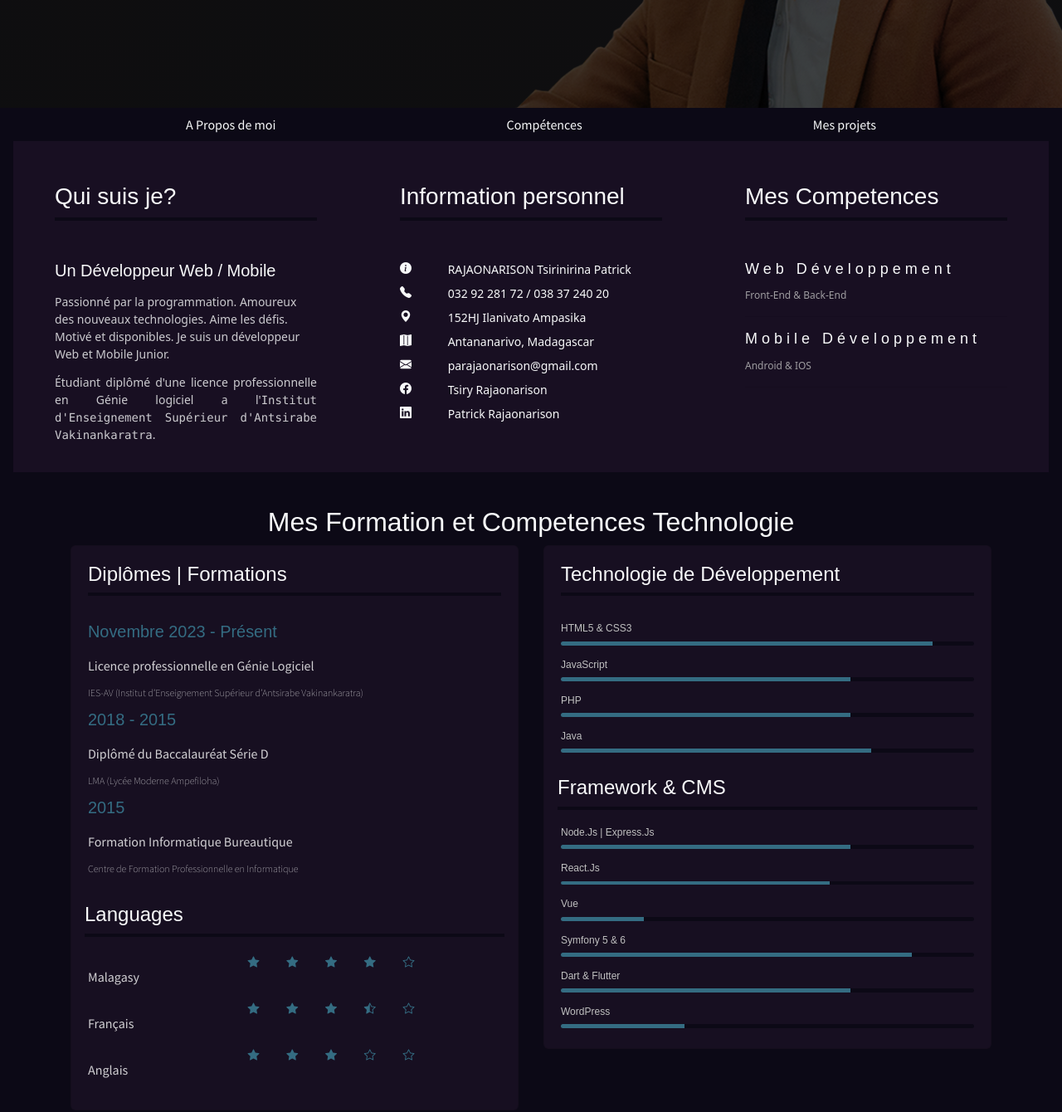
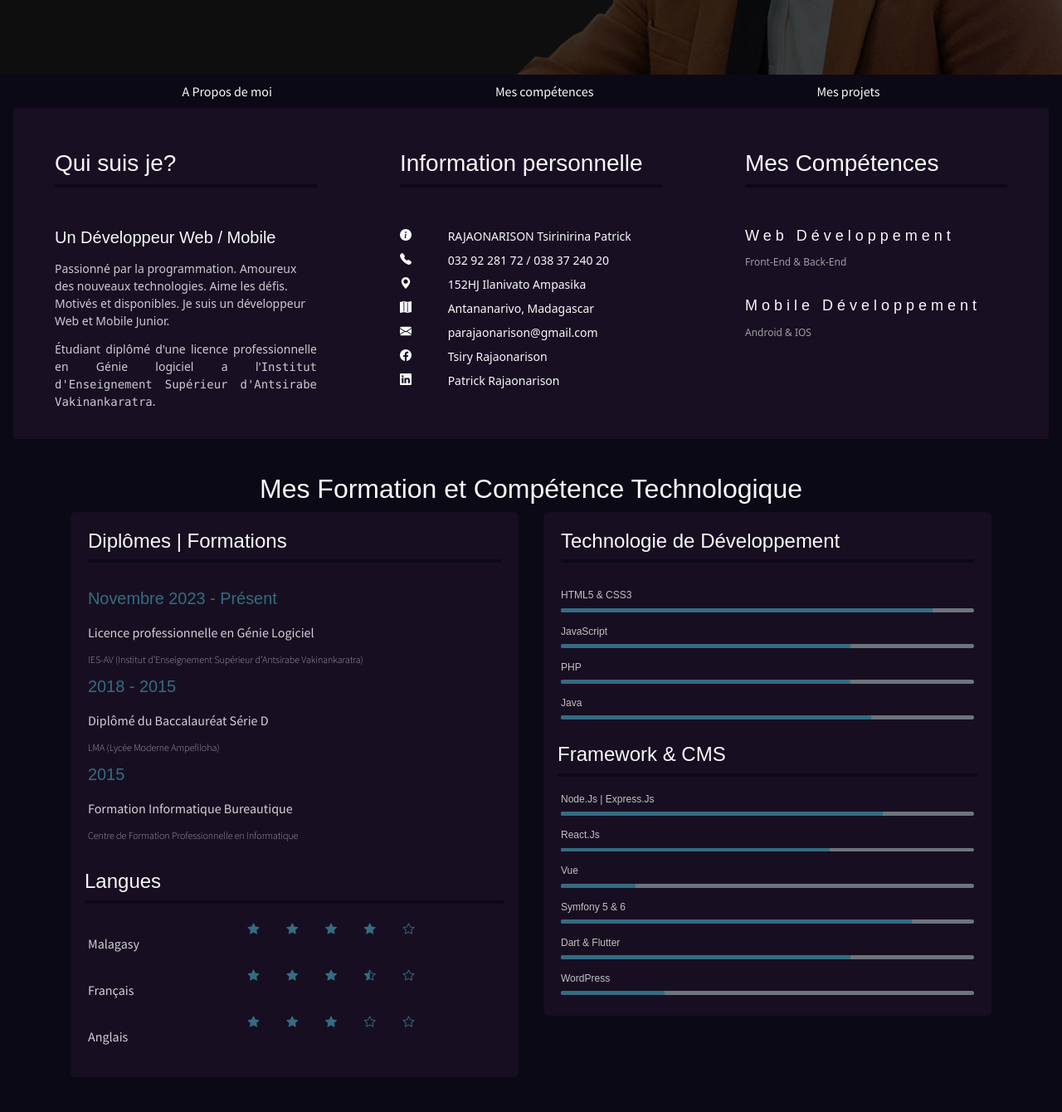
Before and after one commit to Tsirinirina/mon_portfolio, a plain HTML site: page index.html in a window 1280 px wide. Shown: the part 470-1810 px from the top of the page at 83% size. Drawn offline with nearby package versions, Linux system fonts and the light colour scheme; a web font is replaced by a local one.

Commit message:
Finie pour 8aout

```diff
--- a/index.html
+++ b/index.html
@@ -9,9 +9,7 @@
 </head>
 
 <body>
-  <div class="badge-banner">
-    <span class="badge-text">En développement</span>
-  </div>
+
   <header class="header">
     <div class="container">
       <div class="header-content">
@@ -32,7 +30,7 @@
         </ul>
         <ul class="navbar-nav  ">
           <li class="nav-item">
-            <a href="#competences" class="nav-link ">Compétences</a>
+            <a href="#competences" class="nav-link ">Mes compétences</a>
           </li>
         </ul>
         <ul class="navbar-nav">
@@ -49,11 +47,11 @@
         <h3 class="font-weight-light">Qui suis je?</h3>
         <span class="line mb-5"></span>
         <h5 class="mb-3">Un Développeur Web <span class="fw-bold">/</span> Mobile </h5>
-        <p class="mt-20 text-light  text-serif">Passionné par la programmation. Amoureux des nouveaux technologies. Aime les défis. Motivé et disponibles. Je suis un développeur Web et Mobile Junior.</p>
+        <p class="mt-20 text-light  text-serif">Passionné par la programmation. Amoureux des nouveaux technologies. Aime les défis. Motivés et disponibles. Je suis un développeur Web et Mobile Junior.</p>
         <p class="text-light text-serif text-justify">Étudiant diplômé d'une licence professionnelle en Génie logiciel a l'<a href="https://iesav.mg/" class="text-monospace  ">Institut d'Enseignement Supérieur d'Antsirabe Vakinankaratra</a>.</p>
       </div>
       <div class="col-lg-4 about-card">
-        <h3 class="font-weight-light">Information personnel</h3>
+        <h3 class="font-weight-light">Information personnelle</h3>
         <span class="line mb-5"></span>
         <ul class=" info list-unstyled">
           <li class="row"><span class="col-lg-2 text-light"><i class="bi bi-info-circle-fill"></i></span>
@@ -81,7 +79,7 @@
 
       </div>
       <div class="col-lg-4 about-card">
-        <h3 class="font-weight-light">Mes Competences</h3>
+        <h3 class="font-weight-light">Mes Compétences</h3>
         <span class="line mb-5"></span>
         <h6 class="toptitle">Web Développement</h6>
         <p class="subtitle text-serif">Front-End & Back-End</p>
@@ -94,7 +92,7 @@
   </div>
   <section class="section  bg-dark" id="competences">
     <div class="container">
-      <h2 class=" px-1 text-center"><span class="text-purple"></span>Mes Formation et Competences Technologie</h2>
+      <h2 class=" px-1 text-center"><span class="text-purple"></span>Mes Formation et Compétence Technologique</h2>
       <div class="row ">
         <div class="col-12 col-lg-6">
           <div class="card bg-purple rounded-2">
@@ -117,7 +115,7 @@
 
             </div>
             <div class="px-3">
-              <h4 class="mt-0">Languages</h4>
+              <h4 class="mt-0">Langues</h4>
               <span class="line"></span>
             </div>
             <div class="card-body ">
@@ -166,19 +164,19 @@
             </div>
             <div class="card-body pb-2">
               <h6 class="subtitle ">HTML5 &amp; CSS3</h6>
-              <div class="progress mb-3 bg-dark">
+              <div class="progress mb-3 bg-secondary">
                 <div class="progress-bar bg-danger " role="progressbar" style="width: 90%" aria-valuenow="25" aria-valuemin="0" aria-valuemax="100"></div>
               </div>
               <h6 class="subtitle ">JavaScript</h6>
-              <div class="progress mb-3 bg-dark">
+              <div class="progress mb-3 bg-secondary">
                 <div class="progress-bar bg-danger" role="progressbar" style="width: 70%" aria-valuenow="25" aria-valuemin="0" aria-valuemax="100"></div>
               </div>
               <h6 class="subtitle ">PHP</h6>
-              <div class="progress mb-3 bg-dark">
+              <div class="progress mb-3 bg-secondary">
                 <div class="progress-bar bg-danger" role="progressbar" style="width: 70%" aria-valuenow="50" aria-valuemin="0" aria-valuemax="100"></div>
               </div>
               <h6 class="subtitle  ">Java</h6>
-              <div class="progress mb-3 bg-dark">
+              <div class="progress mb-3 bg-secondary">
                 <div class="progress-bar bg-danger" role="progressbar" style="width: 75%" aria-valuenow="75" aria-valuemin="0" aria-valuemax="100"></div>
               </div>
 
@@ -189,28 +187,28 @@
             </div>
             <div class="card-body pb-2">
               <h6 class="subtitle ">Node.Js | Express.Js</h6>
-              <div class="progress mb-3 bg-dark">
-                <div class="progress-bar bg-danger" role="progressbar" style="width: 70%" aria-valuenow="70" aria-valuemin="0" aria-valuemax="100"></div>
+              <div class="progress mb-3 bg-secondary">
+                <div class="progress-bar bg-danger" role="progressbar" style="width: 78%" aria-valuenow="78" aria-valuemin="0" aria-valuemax="100"></div>
               </div>
               <h6 class="subtitle">React.Js</h6>
-              <div class="progress mb-3 bg-dark">
+              <div class="progress mb-3 bg-secondary">
                 <div class="progress-bar bg-danger" role="progressbar" style="width: 65%" aria-valuenow="65" aria-valuemin="0" aria-valuemax="100"></div>
               </div>
               <h6 class="subtitle">Vue</h6>
-              <div class="progress mb-3 bg-dark">
-                <div class="progress-bar bg-danger" role="progressbar" style="width: 20%" aria-valuenow="25" aria-valuemin="0" aria-valuemax="100"></div>
+              <div class="progress mb-3 bg-secondary">
+                <div class="progress-bar bg-danger" role="progressbar" style="width: 18%" aria-valuenow="18" aria-valuemin="0" aria-valuemax="100"></div>
               </div>
               <h6 class="subtitle ">Symfony 5 & 6</h6>
-              <div class="progress mb-3 bg-dark">
+              <div class="progress mb-3 bg-secondary">
                 <div class="progress-bar bg-danger" role="progressbar" style="width: 85%" aria-valuenow="58" aria-valuemin="0" aria-valuemax="100"></div>
               </div>
               <h6 class="subtitle">Dart & Flutter</h6>
-              <div class="progress mb-3 bg-dark">
+              <div class="progress mb-3 bg-secondary">
                 <div class="progress-bar bg-danger" role="progressbar" style="width: 70%" aria-valuenow="70" aria-valuemin="0" aria-valuemax="100"></div>
               </div>
               <h6 class="subtitle">WordPress</h6>
-              <div class="progress mb-3 bg-dark">
-                <div class="progress-bar bg-danger" role="progressbar" style="width: 30%" aria-valuenow="20" aria-valuemin="0" aria-valuemax="100"></div>
+              <div class="progress mb-3 bg-secondary">
+                <div class="progress-bar bg-danger" role="progressbar" style="width: 25%" aria-valuenow="25" aria-valuemin="0" aria-valuemax="100"></div>
               </div>
 
             </div>
```
